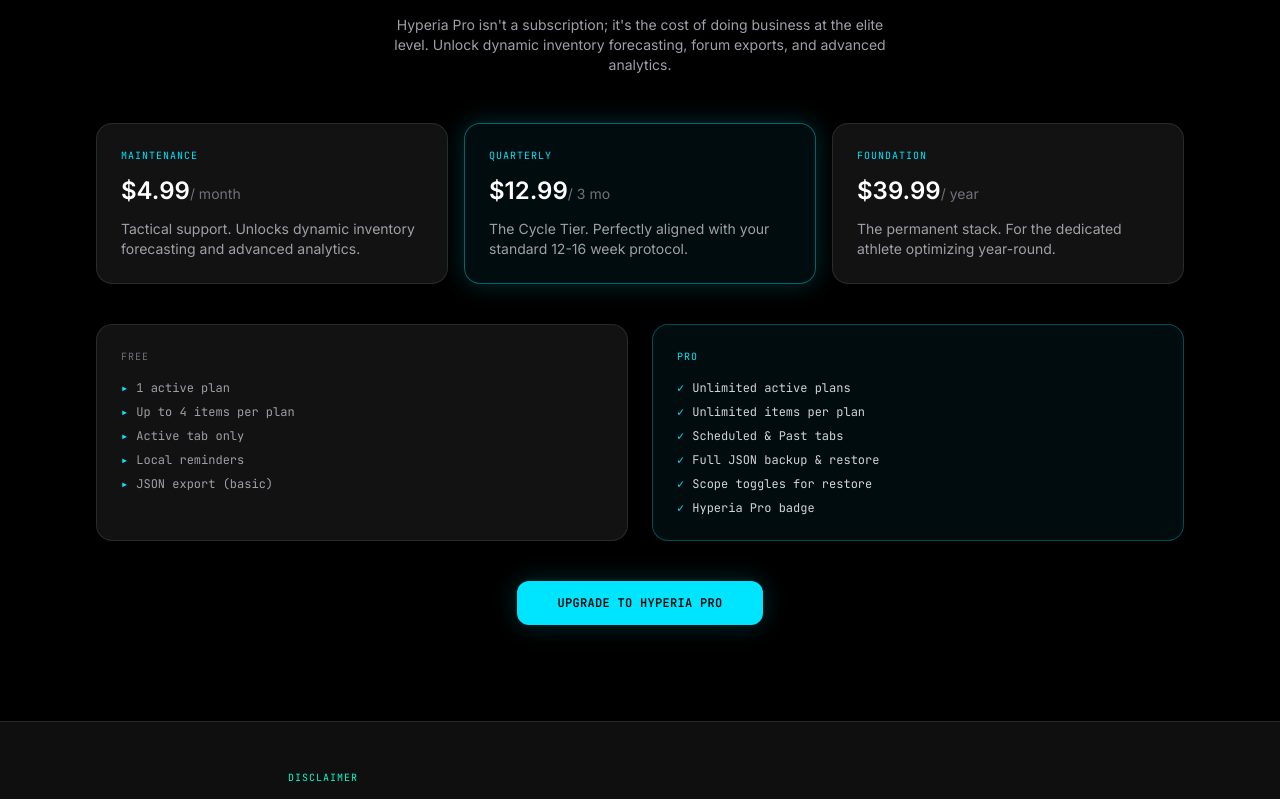
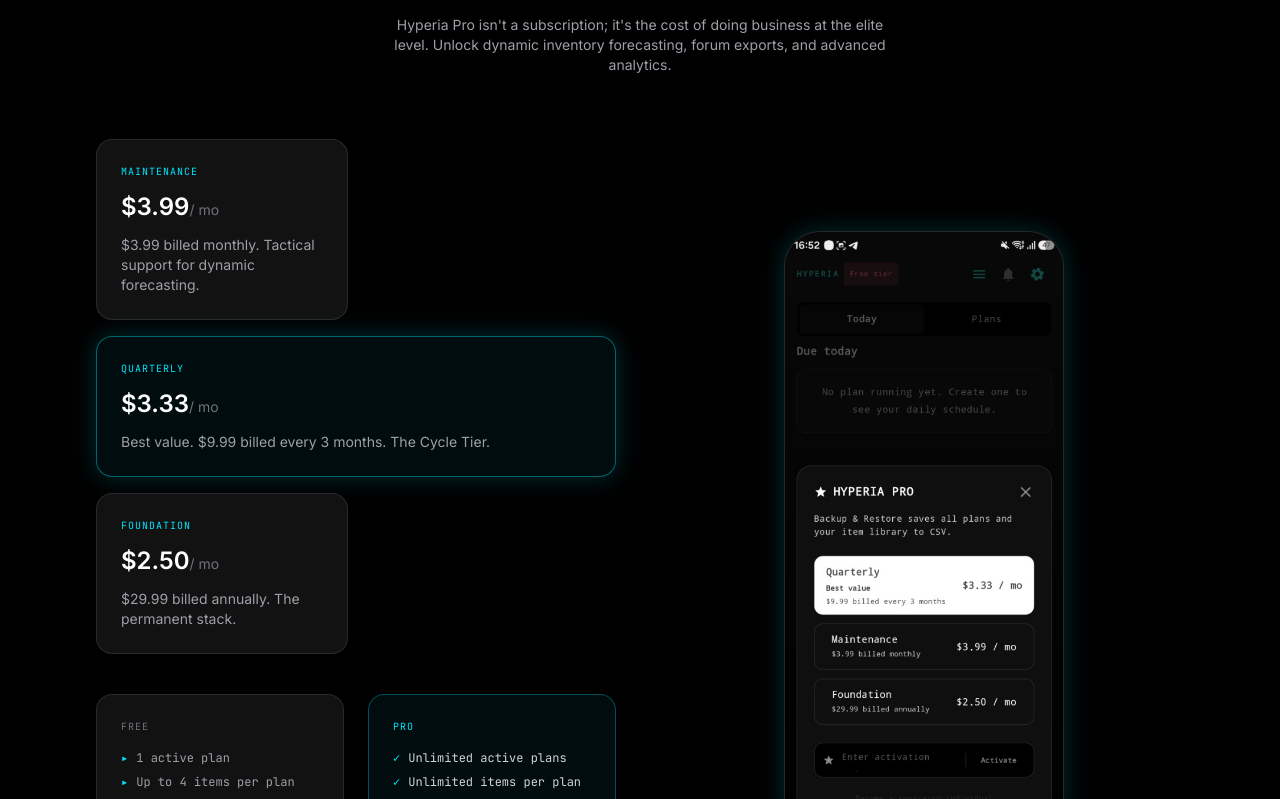
Before and after one commit to marcondy/Ptkl, a React (Vite) app: page / in a window 1280 px wide. Shown: the part 4521-5320 px from the top of the page. Built offline with nearby package versions, Linux system fonts and the light colour scheme.

Commit message:
feat: update HyperiaPro prices to match app and incorporate pricing screenshot layout

```diff
--- a/src/components/HyperiaPro.jsx
+++ b/src/components/HyperiaPro.jsx
@@ -2,6 +2,8 @@ import { motion } from 'framer-motion'
 import { MotionItem } from './MotionSection'
 import PageContainer from './ui/PageContainer'
 import SectionLabel, { SectionTitle } from './ui/SectionLabel'
+import AppScreen from './ui/AppScreen'
+import appPricing from '../assets/screenshots/app_pricing.jpg'
 
 const freeFeatures = [
   '1 active plan',
@@ -23,23 +25,23 @@ const proFeatures = [
 const tiers = [
   {
     name: 'MAINTENANCE',
-    price: '$4.99',
-    period: '/ month',
-    desc: 'Tactical support. Unlocks dynamic inventory forecasting and advanced analytics.',
+    price: '$3.99',
+    period: '/ mo',
+    desc: '$3.99 billed monthly. Tactical support for dynamic forecasting.',
     highlight: false,
   },
   {
     name: 'QUARTERLY',
-    price: '$12.99',
-    period: '/ 3 mo',
-    desc: 'The Cycle Tier. Perfectly aligned with your standard 12-16 week protocol.',
+    price: '$3.33',
+    period: '/ mo',
+    desc: 'Best value. $9.99 billed every 3 months. The Cycle Tier.',
     highlight: true,
   },
   {
     name: 'FOUNDATION',
-    price: '$39.99',
-    period: '/ year',
-    desc: 'The permanent stack. For the dedicated athlete optimizing year-round.',
+    price: '$2.50',
+    period: '/ mo',
+    desc: '$29.99 billed annually. The permanent stack.',
     highlight: false,
   },
 ]
@@ -58,14 +60,16 @@ export default function HyperiaPro() {
           </p>
         </MotionItem>
 
-        <div className="mt-12 grid min-w-0 gap-4 sm:grid-cols-3">
+        <div className="mt-16 grid gap-12 lg:grid-cols-2 lg:items-center">
+          <div className="space-y-10">
+            <div className="grid gap-4 sm:grid-cols-2 lg:grid-cols-1 xl:grid-cols-2">
               {tiers.map((tier, i) => (
                 <MotionItem
                   key={tier.name}
                   delay={i * 0.06}
                   className={`rounded-2xl border p-6 ${
                     tier.highlight
-                  ? 'border-[#00E5FF]/40 bg-[#00E5FF]/5 glow-neon'
+                      ? 'border-[#00E5FF]/40 bg-[#00E5FF]/5 glow-neon sm:col-span-2 lg:col-span-1 xl:col-span-2'
                       : 'border-white/10 bg-[#121212]'
                   }`}
                 >
@@ -79,7 +83,7 @@ export default function HyperiaPro() {
               ))}
             </div>
 
-        <div className="mt-10 grid min-w-0 gap-6 lg:grid-cols-2">
+            <div className="grid gap-6 sm:grid-cols-2">
               <MotionItem delay={0.1} className="rounded-2xl border border-white/10 bg-[#121212] p-6">
                 <p className="font-mono text-[10px] tracking-widest text-zinc-500">FREE</p>
                 <ul className="mt-4 space-y-2">
@@ -104,8 +108,16 @@ export default function HyperiaPro() {
                 </ul>
               </MotionItem>
             </div>
+          </div>
 
-        <MotionItem delay={0.18} className="mt-10 text-center">
+          <MotionItem delay={0.12} className="flex justify-center lg:justify-end">
+            <AppScreen theme="dark" size="lg" className="glow-neon !p-0 overflow-hidden">
+              <img src={appPricing} alt="Hyperia Pro Pricing" className="h-full w-full object-cover" />
+            </AppScreen>
+          </MotionItem>
+        </div>
+
+        <MotionItem delay={0.18} className="mt-16 text-center">
           <motion.a
             href="#download"
             whileHover={{ scale: 1.02 }}
```
Also changed, not shown: src/assets/screenshots/app_pricing.jpg (added). Lines whose indentation alone changed are shown as unchanged.
